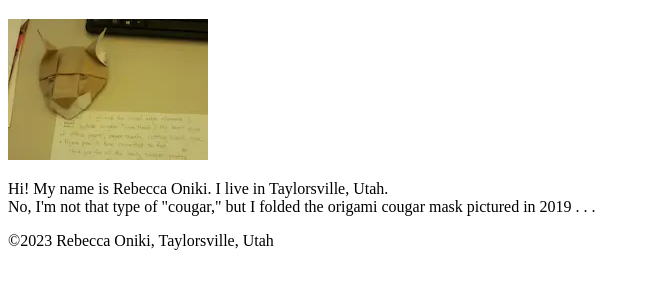
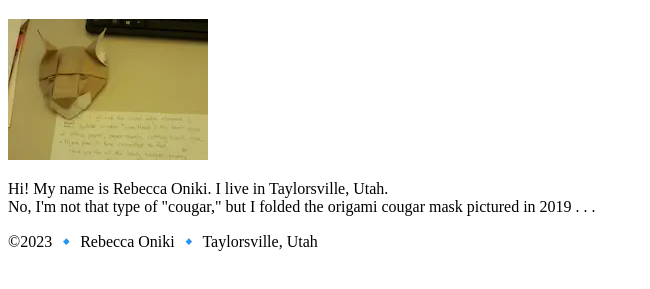
Before and after one commit to roniki/wdd130, a plain HTML site: page week01/index.html in a window 1280 px wide. Shown: the part 87-376 px from the top of the page, without its empty margins (0-650 px from the left). Drawn offline with Linux system fonts and the light colour scheme.

Commit message:
Moving week01 work to eponymous folder And adding the footer symbols I neglected to notice

```diff
--- a/index.html
+++ b/week01/index.html
@@ -19,7 +19,7 @@
       <p>Hi! My name is Rebecca Oniki.  I live in Taylorsville, Utah. <br>No, I'm not that type of "cougar," but I folded the origami cougar mask pictured in 2019 . . . </p>
     </main>
     <footer>
-      <p>&copy;2023 Rebecca Oniki, Taylorsville, Utah</p>
+      <p>&copy;2023 🔹 Rebecca Oniki 🔹 Taylorsville, Utah</p>
     </footer>
   </body>
 </html>
```
Also changed, not shown: week01/images/profile.webp (renamed from images/profile.webp).
